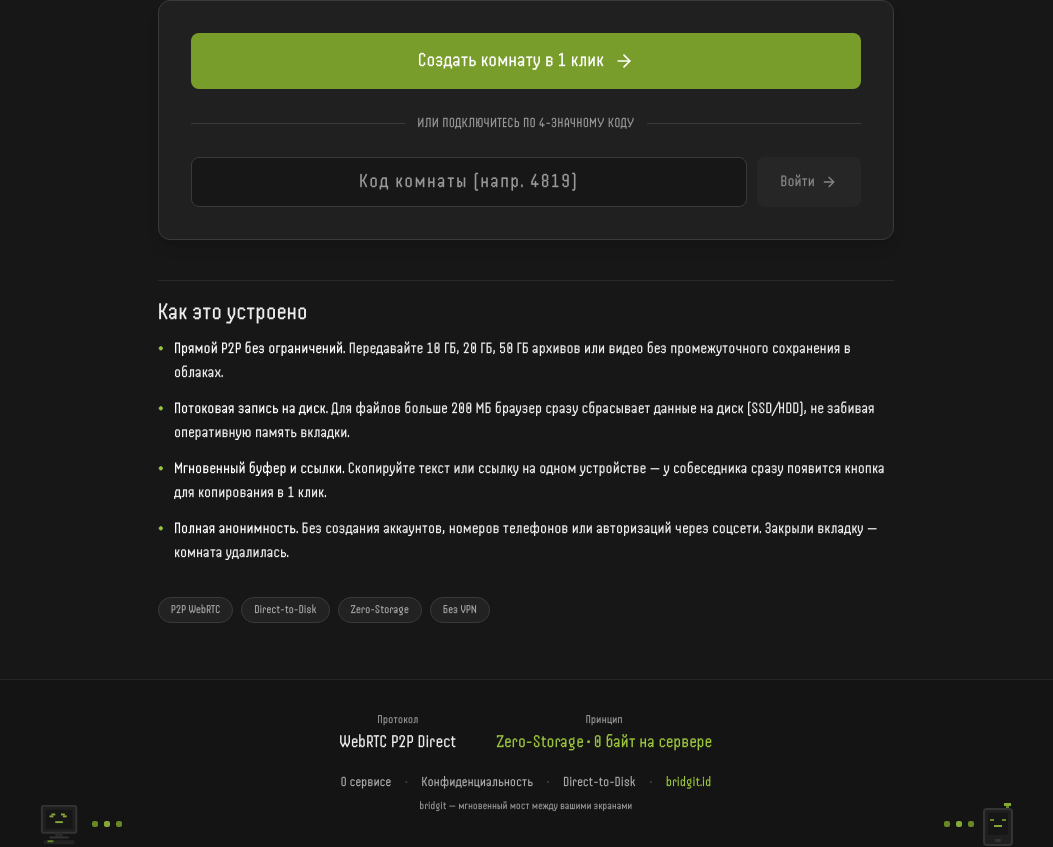
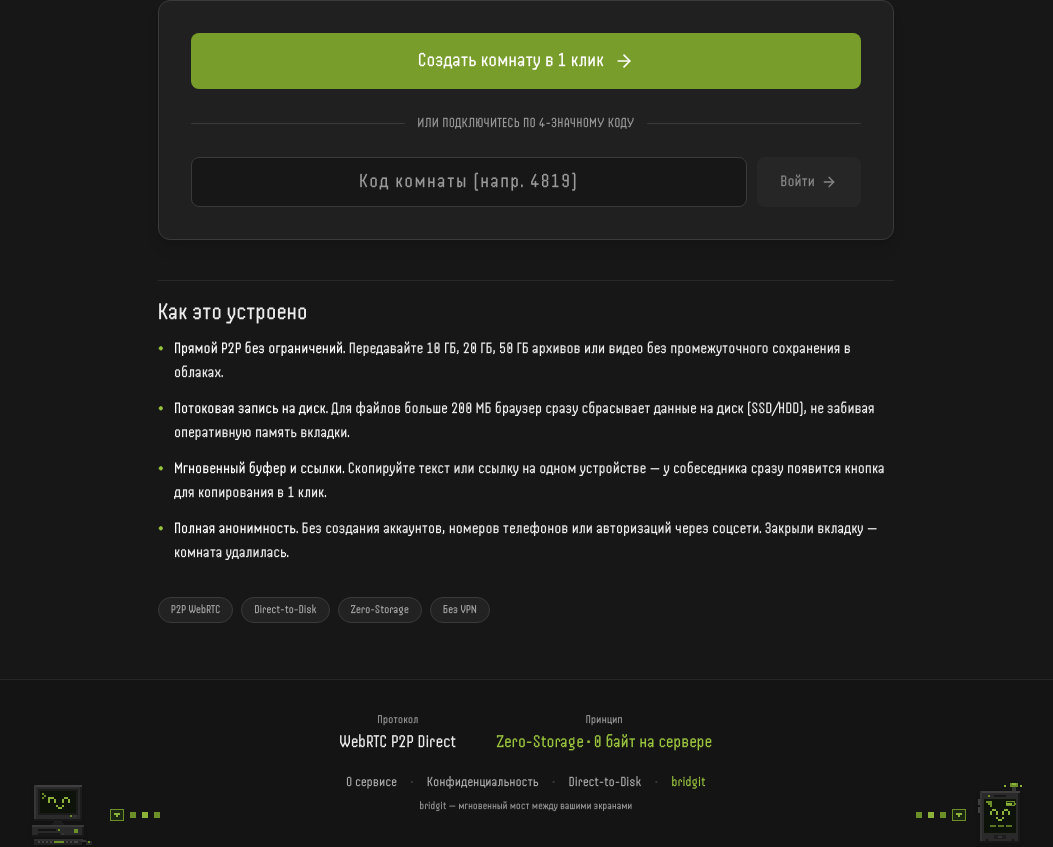
Before and after one commit to vanyasitnikov72-arch/bridgik, a React (Vite) app in the folder client/: page / in a window 1280 px wide. Shown: the part 352-1199 px from the top of the page, without its empty margins (114-1167 px from the left). Built offline with nearby package versions, Linux system fonts and the light colour scheme; no server answers; a web font is replaced by a local one.

Commit message:
style(footer): remove .id suffix and implement high-detail crisp 8-bit retro PC and Phone pixel mascots

```diff
--- a/client/src/components/Footer.tsx
+++ b/client/src/components/Footer.tsx
@@ -24,7 +24,7 @@ export const Footer: React.FC = () => {
           <span className="text-[#3a3a3a]">·</span>
           <span className="hover:text-white cursor-pointer transition-colors">Direct-to-Disk</span>
           <span className="text-[#3a3a3a]">·</span>
-          <span className="text-[#9ac43e] font-mono">bridgit.id</span>
+          <span className="text-[#9ac43e] font-mono">bridgit</span>
         </div>
 
         <p className="text-[11px] text-[#999999]">
@@ -32,72 +32,192 @@ export const Footer: React.FC = () => {
         </p>
       </div>
 
-      {/* Thematic Pixel Art: Retro PC on Left ↔ Bridge Waves ↔ Retro Phone on Right */}
-      <div className="max-w-5xl mx-auto px-6 hidden sm:flex items-end justify-between absolute inset-x-0 bottom-1 pointer-events-none opacity-85">
-        {/* Left Mascot: Retro 8-bit PC sending data */}
-        <div className="flex items-end gap-2 translate-y-1">
+      {/* Thematic Pixel Art: Highly Detailed Retro PC ↔ Floating Packet Bridge ↔ Detailed Retro Phone */}
+      <div className="max-w-5xl mx-auto px-4 hidden sm:flex items-end justify-between absolute inset-x-0 bottom-1 pointer-events-none opacity-90">
+        {/* Left Detailed Retro PC */}
+        <div className="flex items-end gap-3 translate-y-0.5">
           <svg
-            width="46"
-            height="44"
-            viewBox="0 0 24 22"
-            fill="none"
-            className="shrink-0"
+            width="68"
+            height="62"
+            viewBox="0 0 34 31"
+            shapeRendering="crispEdges"
+            className="shrink-0 drop-shadow-sm"
           >
-            {/* Monitor Case */}
-            <rect x="2" y="1" width="18" height="14" rx="1" fill="#222222" stroke="#3a3a3a" strokeWidth="1" />
-            {/* Screen */}
-            <rect x="4" y="3" width="14" height="10" fill="#171717" />
-            {/* Smiling Screen Face ^_^ */}
-            <rect x="6" y="6" width="2" height="1" fill="#9ac43e" />
-            <rect x="7" y="5" width="2" height="1" fill="#9ac43e" />
-            <rect x="13" y="6" width="2" height="1" fill="#9ac43e" />
-            <rect x="12" y="5" width="2" height="1" fill="#9ac43e" />
-            <rect x="9" y="9" width="4" height="1" fill="#9ac43e" />
-            {/* Stand */}
-            <rect x="9" y="15" width="4" height="2" fill="#2d2d2d" />
-            <rect x="6" y="17" width="10" height="1" fill="#3a3a3a" />
-            {/* Keyboard */}
-            <rect x="3" y="19" width="16" height="2" rx="0.5" fill="#262626" />
-            <rect x="5" y="19" width="3" height="1" fill="#789d2a" />
+            {/* Monitor Outer Shell with Shading */}
+            <rect x="2" y="1" width="24" height="18" fill="#2d2d2d" />
+            <rect x="2" y="1" width="24" height="1" fill="#444444" /> {/* Top highlight */}
+            <rect x="2" y="1" width="1" height="18" fill="#3a3a3a" /> {/* Left highlight */}
+            <rect x="25" y="2" width="1" height="17" fill="#1e1e1e" /> {/* Right shadow */}
+            <rect x="2" y="18" width="24" height="1" fill="#1a1a1a" /> {/* Bottom shadow */}
+
+            {/* Monitor Inner Bezel */}
+            <rect x="4" y="3" width="20" height="13" fill="#1c1c1c" />
+
+            {/* CRT Phosphor Screen */}
+            <rect x="5" y="4" width="18" height="11" fill="#0d1408" />
+
+            {/* Terminal Prompt on screen: >_ */}
+            <rect x="6" y="5" width="1" height="1" fill="#789d2a" />
+            <rect x="7" y="6" width="1" height="1" fill="#789d2a" />
+            <rect x="6" y="7" width="1" height="1" fill="#789d2a" />
+            <rect x="9" y="7" width="2" height="1" fill="#9ac43e" className="animate-pulse" />
+
+            {/* Cute Pixel Eyes ^  ^ */}
+            <rect x="9" y="8" width="1" height="2" fill="#9ac43e" />
+            <rect x="10" y="7" width="2" height="1" fill="#9ac43e" />
+            <rect x="12" y="8" width="1" height="2" fill="#9ac43e" />
+
+            <rect x="16" y="8" width="1" height="2" fill="#9ac43e" />
+            <rect x="17" y="7" width="2" height="1" fill="#9ac43e" />
+            <rect x="19" y="8" width="1" height="2" fill="#9ac43e" />
+
+            {/* Cute Pixel Smile \__/ */}
+            <rect x="13" y="11" width="1" height="1" fill="#9ac43e" />
+            <rect x="14" y="12" width="2" height="1" fill="#9ac43e" />
+            <rect x="16" y="11" width="1" height="1" fill="#9ac43e" />
+
+            {/* Monitor Power LED & Knobs */}
+            <rect x="20" y="16" width="1" height="1" fill="#789d2a" /> {/* Green Power LED */}
+            <rect x="22" y="16" width="1" height="1" fill="#3a3a3a" /> {/* Contrast Dial */}
+
+            {/* Monitor Neck / Swivel Stand */}
+            <rect x="12" y="19" width="4" height="2" fill="#222222" />
+            <rect x="11" y="20" width="6" height="1" fill="#1e1e1e" />
+
+            {/* Computer Base / Chassis */}
+            <rect x="1" y="21" width="26" height="6" fill="#2d2d2d" />
+            <rect x="1" y="21" width="26" height="1" fill="#3d3d3d" />
+            <rect x="26" y="22" width="1" height="5" fill="#1b1b1b" />
+            <rect x="1" y="26" width="26" height="1" fill="#181818" />
+
+            {/* Floppy 3.5" Drive Slot & LED */}
+            <rect x="4" y="23" width="9" height="1" fill="#141414" />
+            <rect x="14" y="23" width="1" height="1" fill="#789d2a" /> {/* Floppy LED */}
+
+            {/* CD-ROM Tray & Eject */}
+            <rect x="4" y="25" width="11" height="1" fill="#181818" />
+            <rect x="16" y="25" width="1" height="1" fill="#3a3a3a" />
+
+            {/* Power Button on Chassis */}
+            <rect x="22" y="23" width="2" height="2" fill="#789d2a" />
+
+            {/* Mechanical Keyboard in front */}
+            <rect x="2" y="28" width="24" height="3" fill="#242424" />
+            <rect x="2" y="28" width="24" height="1" fill="#333333" />
+            {/* Keyboard Keys */}
+            <rect x="4" y="29" width="1" height="1" fill="#4a4a4a" />
+            <rect x="6" y="29" width="1" height="1" fill="#4a4a4a" />
+            <rect x="8" y="29" width="1" height="1" fill="#4a4a4a" />
+            <rect x="10" y="29" width="1" height="1" fill="#4a4a4a" />
+            <rect x="12" y="29" width="5" height="1" fill="#789d2a" /> {/* Spacebar */}
+            <rect x="18" y="29" width="1" height="1" fill="#4a4a4a" />
+            <rect x="20" y="29" width="1" height="1" fill="#4a4a4a" />
+            <rect x="22" y="29" width="2" height="1" fill="#4a4a4a" />
+
+            {/* Mouse with cord */}
+            <rect x="28" y="29" width="3" height="2" fill="#2c2c2c" />
+            <rect x="29" y="29" width="1" height="1" fill="#789d2a" /> {/* Mouse button */}
+            <path d="M28 29h-2v-1" stroke="#3a3a3a" strokeWidth="1" fill="none" />
           </svg>
 
-          {/* Emitted Pixel Signal Dots */}
-          <div className="flex gap-1.5 pb-5">
-            <span className="w-1.5 h-1.5 bg-[#789d2a] rounded-xs animate-pulse" />
-            <span className="w-1.5 h-1.5 bg-[#9ac43e] rounded-xs animate-pulse delay-100" />
-            <span className="w-1.5 h-1.5 bg-[#789d2a] rounded-xs animate-pulse delay-200" />
+          {/* Emitted Floating Data Packet */}
+          <div className="flex items-center gap-1.5 pb-6">
+            <svg width="14" height="12" viewBox="0 0 7 6" shapeRendering="crispEdges">
+              {/* Little 8-bit packet envelope */}
+              <rect x="0" y="0" width="7" height="6" fill="#1f2714" stroke="#789d2a" strokeWidth="1" />
+              <rect x="2" y="2" width="3" height="1" fill="#9ac43e" />
+              <rect x="3" y="3" width="1" height="1" fill="#9ac43e" />
+            </svg>
+            <span className="w-1.5 h-1.5 bg-[#789d2a] animate-pulse" />
+            <span className="w-1.5 h-1.5 bg-[#9ac43e] animate-pulse delay-100" />
+            <span className="w-1.5 h-1.5 bg-[#789d2a] animate-pulse delay-200" />
           </div>
         </div>
 
-        {/* Right Mascot: Retro 8-bit Smartphone receiving data */}
-        <div className="flex items-end gap-2 translate-y-1">
-          {/* Incoming Pixel Signal Dots */}
-          <div className="flex gap-1.5 pb-5">
-            <span className="w-1.5 h-1.5 bg-[#789d2a] rounded-xs animate-pulse delay-200" />
-            <span className="w-1.5 h-1.5 bg-[#9ac43e] rounded-xs animate-pulse delay-100" />
-            <span className="w-1.5 h-1.5 bg-[#789d2a] rounded-xs animate-pulse" />
+        {/* Right Detailed Retro Smartphone */}
+        <div className="flex items-end gap-3 translate-y-0.5">
+          {/* Incoming Floating Data Packet */}
+          <div className="flex items-center gap-1.5 pb-6">
+            <span className="w-1.5 h-1.5 bg-[#789d2a] animate-pulse delay-200" />
+            <span className="w-1.5 h-1.5 bg-[#9ac43e] animate-pulse delay-100" />
+            <span className="w-1.5 h-1.5 bg-[#789d2a] animate-pulse" />
+            <svg width="14" height="12" viewBox="0 0 7 6" shapeRendering="crispEdges">
+              <rect x="0" y="0" width="7" height="6" fill="#1f2714" stroke="#789d2a" strokeWidth="1" />
+              <rect x="2" y="2" width="3" height="1" fill="#9ac43e" />
+              <rect x="3" y="3" width="1" height="1" fill="#9ac43e" />
+            </svg>
           </div>
 
           <svg
-            width="32"
-            height="44"
-            viewBox="0 0 16 22"
-            fill="none"
-            className="shrink-0"
+            width="44"
+            height="62"
+            viewBox="0 0 22 31"
+            shapeRendering="crispEdges"
+            className="shrink-0 drop-shadow-sm"
           >
-            {/* Antenna */}
-            <rect x="12" y="0" width="1.5" height="4" fill="#789d2a" />
-            <rect x="11" y="0" width="3.5" height="1.5" fill="#9ac43e" />
-            {/* Phone Body */}
-            <rect x="1" y="3" width="14" height="18" rx="1.5" fill="#222222" stroke="#3a3a3a" strokeWidth="1" />
-            {/* Screen */}
-            <rect x="3" y="5" width="10" height="11" fill="#171717" />
-            {/* Smiling Screen Face ^_^ */}
-            <rect x="4" y="8" width="2" height="1" fill="#789d2a" />
-            <rect x="10" y="8" width="2" height="1" fill="#789d2a" />
-            <rect x="6" y="11" width="4" height="1" fill="#9ac43e" />
-            {/* Home button / speaker */}
-            <rect x="6.5" y="18" width="3" height="1.5" rx="0.5" fill="#3a3a3a" />
+            {/* Antenna & Wave Rings */}
+            <rect x="17" y="0" width="2" height="5" fill="#3a3a3a" />
+            <rect x="16" y="0" width="4" height="2" fill="#789d2a" />
+            <rect x="17" y="0" width="2" height="1" fill="#9ac43e" />
+
+            {/* Animated Radio Wave Arcs */}
+            <rect x="13" y="1" width="1" height="1" fill="#9ac43e" className="animate-ping" />
+            <rect x="21" y="1" width="1" height="1" fill="#9ac43e" className="animate-ping" />
+
+            {/* Smartphone Outer Body */}
+            <rect x="1" y="4" width="20" height="26" fill="#2d2d2d" />
+            <rect x="1" y="4" width="20" height="1" fill="#444444" /> {/* Top highlight */}
+            <rect x="1" y="4" width="1" height="26" fill="#383838" /> {/* Left highlight */}
+            <rect x="20" y="5" width="1" height="25" fill="#1a1a1a" /> {/* Right shadow */}
+            <rect x="1" y="29" width="20" height="1" fill="#181818" /> {/* Bottom shadow */}
+
+            {/* Side Volume Buttons */}
+            <rect x="0" y="8" width="1" height="3" fill="#444444" />
+            <rect x="0" y="12" width="1" height="3" fill="#444444" />
+
+            {/* Top Ear Speaker Grille */}
+            <rect x="8" y="6" width="6" height="1" fill="#171717" />
+            {/* Selfie Camera */}
+            <rect x="5" y="6" width="1" height="1" fill="#789d2a" />
+
+            {/* Phosphor Display Screen */}
+            <rect x="3" y="8" width="16" height="17" fill="#0d1408" />
+
+            {/* Status Bar inside Screen: Signal Bars & Battery */}
+            <rect x="4" y="9" width="1" height="1" fill="#789d2a" />
+            <rect x="5" y="9" width="1" height="2" fill="#789d2a" />
+            <rect x="6" y="9" width="1" height="3" fill="#789d2a" />
+            {/* Battery Icon */}
+            <rect x="14" y="9" width="4" height="2" fill="#1f2714" stroke="#789d2a" strokeWidth="0.5" />
+            <rect x="14" y="10" width="3" height="1" fill="#9ac43e" />
+            <rect x="18" y="10" width="1" height="1" fill="#789d2a" />
+
+            {/* Cute Pixel Eyes ^  ^ on Phone */}
+            <rect x="6" y="14" width="1" height="2" fill="#9ac43e" />
+            <rect x="7" y="13" width="2" height="1" fill="#9ac43e" />
+            <rect x="9" y="14" width="1" height="2" fill="#9ac43e" />
+
+            <rect x="12" y="14" width="1" height="2" fill="#9ac43e" />
+            <rect x="13" y="13" width="2" height="1" fill="#9ac43e" />
+            <rect x="15" y="14" width="1" height="2" fill="#9ac43e" />
+
+            {/* Cute Pixel Smile \__/ on Phone */}
+            <rect x="9" y="17" width="1" height="1" fill="#9ac43e" />
+            <rect x="10" y="18" width="2" height="1" fill="#9ac43e" />
+            <rect x="12" y="17" width="1" height="1" fill="#9ac43e" />
+
+            {/* "P2P" text in pixels at bottom of screen */}
+            <rect x="6" y="21" width="3" height="1" fill="#789d2a" opacity="0.8" />
+            <rect x="10" y="21" width="3" height="1" fill="#789d2a" opacity="0.8" />
+            <rect x="14" y="21" width="3" height="1" fill="#789d2a" opacity="0.8" />
+
+            {/* Physical Tactile Home Button */}
+            <rect x="8" y="26" width="6" height="2" fill="#202020" />
+            <rect x="10" y="26.5" width="2" height="1" fill="#3a3a3a" />
+
+            {/* Bottom Microphone Holes */}
+            <rect x="4" y="28" width="1" height="1" fill="#141414" />
+            <rect x="17" y="28" width="1" height="1" fill="#141414" />
           </svg>
         </div>
       </div>
--- a/client/src/components/Navbar.tsx
+++ b/client/src/components/Navbar.tsx
@@ -39,7 +39,7 @@ export const Navbar: React.FC<NavbarProps> = ({
           className="flex items-center gap-2 cursor-pointer select-none group"
         >
           <span className="font-extrabold text-2xl tracking-tight text-[#ededed] group-hover:text-white transition-colors">
-            bridgit<span className="text-[#9ac43e]">.id</span>
+            bridgit
           </span>
           <span className="text-xs uppercase font-bold tracking-wider px-1.5 py-0.5 rounded bg-[#222222] text-[#9ac43e] border border-[#3a3a3a]">
             p2p
```
